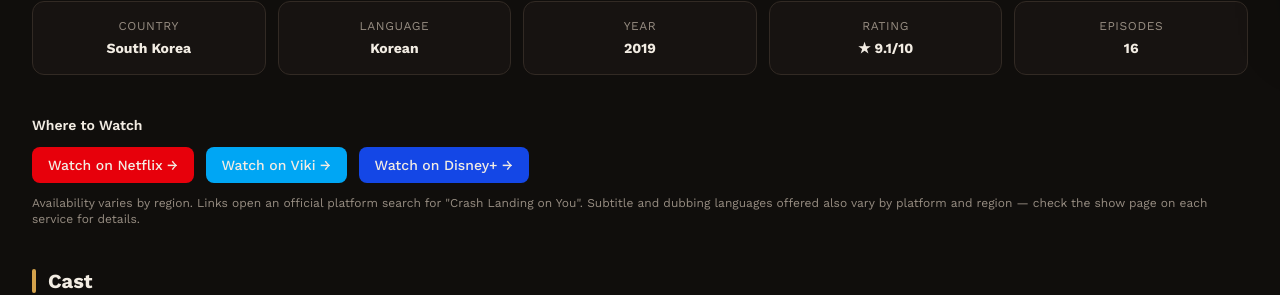
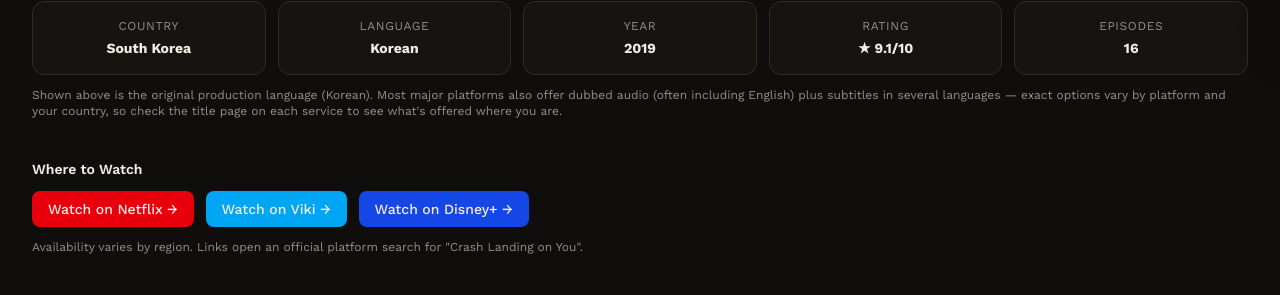
Before and after one commit to surajkumar122024-star/KdramaTube, a Next.js app: page /drama/crash-landing-on-you in a window 1280 px wide. Shown: the part 770-1065 px from the top of the page. Built offline with nearby package versions, Linux system fonts and the light colour scheme.

Commit message:
Add honest note about dubbed audio/subtitle availability varying by platform and region

```diff
--- a/app/drama/[slug]/page.tsx
+++ b/app/drama/[slug]/page.tsx
@@ -234,6 +234,12 @@ const related = getRelatedDramas(drama);
               </div>
             ))}
           </div>
+          <p className="text-xs text-[var(--color-muted)] mt-3">
+            Shown above is the original production language ({originalLanguage[drama.category] ?? drama.category}).
+            Most major platforms also offer dubbed audio (often including English) plus subtitles in several
+            languages — exact options vary by platform and your country, so check the title page on each
+            service to see what&apos;s offered where you are.
+          </p>
         </section>
         <WatchButtons drama={drama} />
         <CastList cast={drama.cast} />
--- a/components/WatchButtons.tsx
+++ b/components/WatchButtons.tsx
@@ -49,9 +49,7 @@ export default function WatchButtons({ drama }: { drama: Drama }) {
       </div>
       <p className="text-xs text-[var(--color-muted)] mt-3">
         Availability varies by region. Links open an official platform search
-        for &quot;{drama.title}&quot;. Subtitle and dubbing languages offered
-        also vary by platform and region — check the show page on each
-        service for details.
+        for &quot;{drama.title}&quot;.
       </p>
     </div>
   );
```
